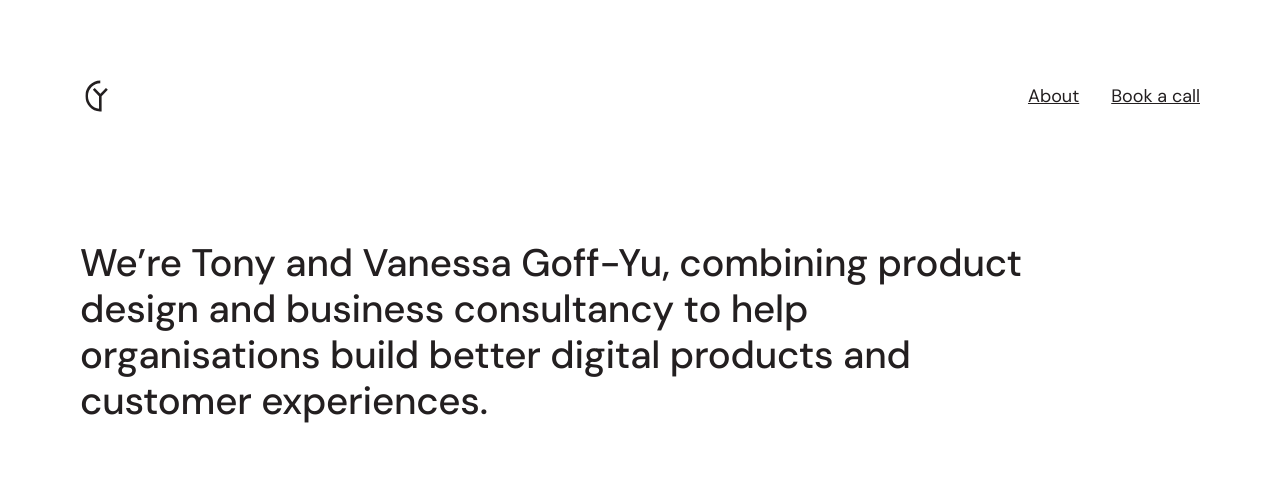
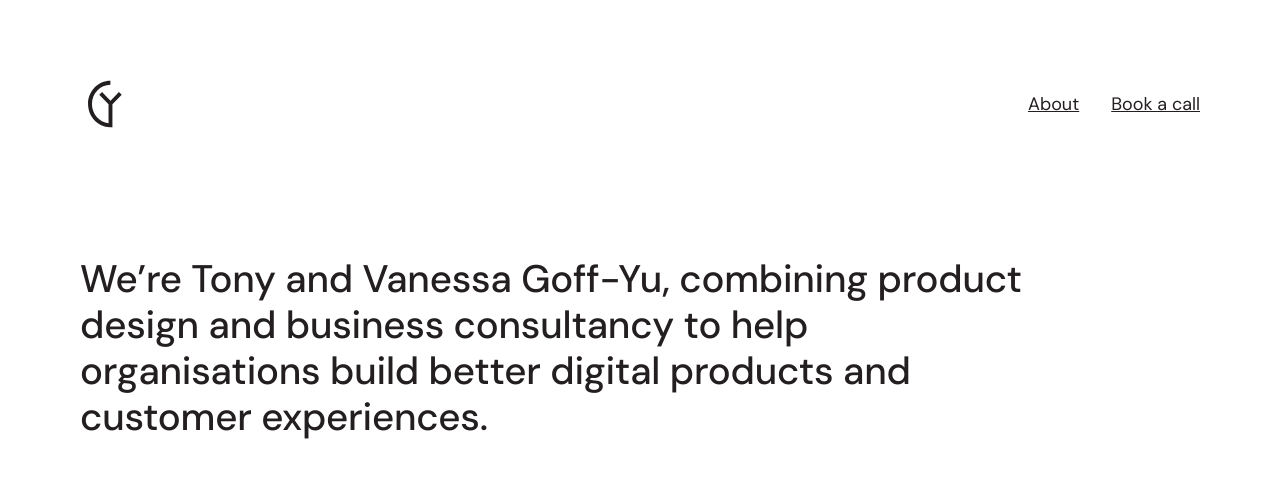
Before and after one commit to Gandalondon/Goff-Yu, a Next.js app: page / in a window 1280 px wide. Shown: the top 478 px of the page. Built offline with nearby package versions, Linux system fonts and the light colour scheme.

Commit message:
Nav: logo 32px -> 48px
Co-Authored-By: Claude Opus 5.5 <noreply@anthropic.com>
Claude-Session: https://claude.ai/code/session_01MxDcn4Lfpossp5qtf5Vjbb

```diff
--- a/components/Nav.tsx
+++ b/components/Nav.tsx
@@ -19,8 +19,8 @@ export default function Nav() {
         <Image
           src="/logo-mark.svg"
           alt="Logo"
-          width={32}
-          height={32}
+          width={48}
+          height={48}
           priority
         />
       </Link>
```
